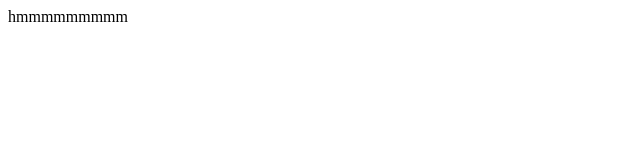
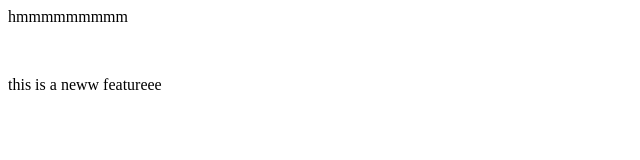
Before and after one commit to ishneet12/localrepo, a plain HTML site: page index.html in a window 1280 px wide. Shown: the whole page, without its empty margins (0-640 px from the left). Drawn offline with Linux system fonts and the light colour scheme.

Commit message:
file modified

```diff
--- a/index.html
+++ b/index.html
@@ -1,3 +1,4 @@
 <p> hmmmmmmmmm </p>
 <br>
+<p>this is a neww featureee</p>
 <a href="hello"></a>
```
